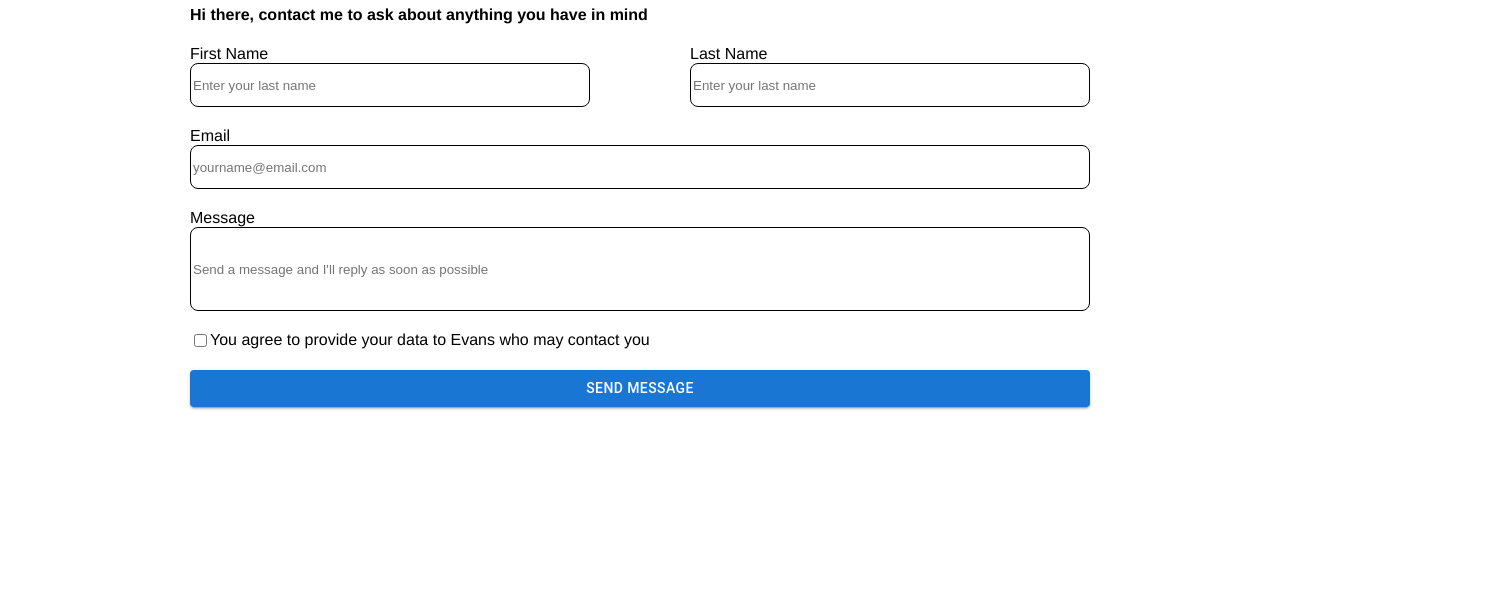
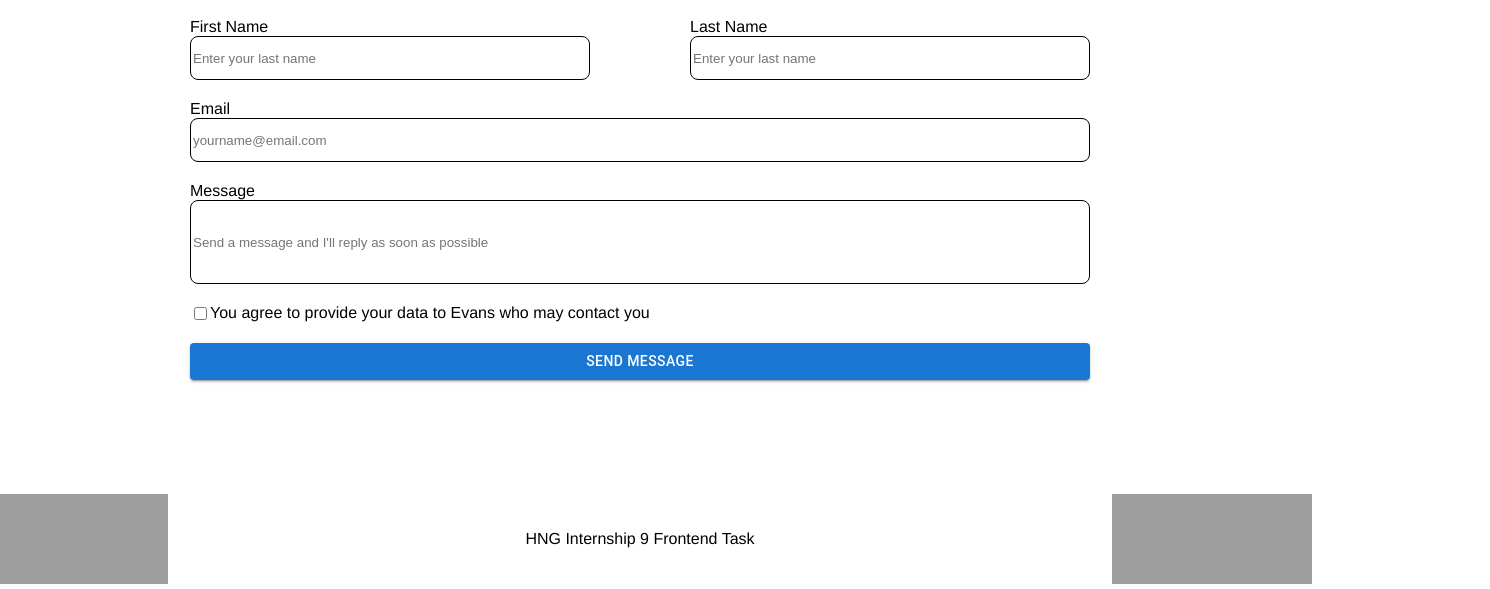
Before and after one commit to gitahievans/-HNG-stage2-task, a React app: page /contact in a window 1280 px wide. Shown: the part 244-833 px from the top of the page, 1490 px wide, since content can reach past the window. Before the commit the page ends 800 px from the top, so only its background shows below. Built offline with nearby package versions, Linux system fonts and the light colour scheme; grey boxes are pictures that could not be loaded.

Commit message:
style footer

```diff
--- a/src/components/App.js
+++ b/src/components/App.js
@@ -7,13 +7,15 @@ import "react-toastify/dist/ReactToastify.css";
 function App() {
   return (
     <>
-      <div>
-        <Routes>
-          <Route path="/" element={<Layout />} />
-          <Route path="/contact" element={<Contact />} />
-        </Routes>
+      <div className="app">
+        <div className="container">
+          <Routes>
+            <Route path="/" element={<Layout />} />
+            <Route path="/contact" element={<Contact />} />
+          </Routes>
+        </div>
+        <ToastContainer closeOnClick />
       </div>
-      <ToastContainer closeOnClick />
     </>
   );
 }
--- a/src/components/Footer.js
+++ b/src/components/Footer.js
@@ -3,17 +3,16 @@ import "../styles/footer.css";
 
 function Footer() {
   return (
-    <div className="foot">
+    <div className="footer">
       <img
         className="zuri-int"
         src="https://zuri.team/img/zuri-internship-img.svg"
         alt="zuri"
       />
-
       <p>HNG Internship 9 Frontend Task</p>
       <img
         className="ingressive"
-        src="https://ingressive.org/wp-content/uploads/2020/05/I4G-Logo-Color-Cropped.png"
+        src="https://businessday.ng/wp-content/uploads/2021/03/Untitled-design-2021-03-19T131641.082.png"
         alt="ingressive"
       />
     </div>
--- a/src/components/Layout.js
+++ b/src/components/Layout.js
@@ -1,14 +1,12 @@
 import React from "react";
 import Profile from "./Profile";
 import Links from "./Links";
-import Footer from "./Footer";
 
 function Layout() {
   return (
     <>
       <Profile />
       <Links />
-      <Footer />
     </>
   );
 }
--- a/src/index.css
+++ b/src/index.css
@@ -4,7 +4,6 @@ body {
 }
 
 .app {
-  background-color: black;
   display: flex;
   justify-content: center;
   height: 101vh;
@@ -13,7 +12,6 @@ body {
 
 .container {
   margin: 1%;
-  width: 50%;
 }
 
 
@@ -25,6 +23,7 @@ body {
   background: rgb(2, 0, 36);
   background: linear-gradient(180deg, rgba(2, 0, 36, 1) 0%, rgba(52, 105, 173, 0.8390947443430498) 35%, rgba(0, 212, 255, .8) 100%);
   padding: 2px;
+  width: 800px;
 
 }
 
@@ -48,6 +47,7 @@ body {
 
 /* Links */
 .links-container {
+  width: 800px;
   height: 62vh;
   border-radius: 40px;
   /* background-color: #2C5994; */
--- a/src/pages/Contact.js
+++ b/src/pages/Contact.js
@@ -1,5 +1,6 @@
 import { Button } from "@mui/material";
 import React from "react";
+import Footer from "../components/Footer";
 import "../styles/contact.css";
 import { useNavigate } from "react-router-dom";
 import { toast } from "react-toastify";
@@ -13,6 +14,7 @@ function Contact() {
   };
 
   return (
+    <>
       <div className="contact-container">
         <div className="contact-inputs">
           <h1>Contact Me</h1>
@@ -77,6 +79,8 @@ function Contact() {
           </form>
         </div>
       </div>
+      <Footer />
+    </>
   );
 }
 
--- a/src/styles/contact.css
+++ b/src/styles/contact.css
@@ -1,6 +1,7 @@
 .contact-container {
-    height: 100vh;
+    height: 90vh;
     display: flex;
+    flex-direction: column;
     align-items: center;
     justify-content: center;
 }
--- a/src/styles/footer.css
+++ b/src/styles/footer.css
@@ -1,12 +1,13 @@
-.foot {
+.footer {
     height: 100px;
+    width: 1700px;
     display: flex;
-    justify-content: space-between;
     align-items: center;
+    justify-content: space-around;
 }
 
 .ingressive,
 .zuri-int {
     height: 90px;
-    width: 400px;
+    width: 200px;
 }
```
Lines whose indentation alone changed are shown as unchanged.
